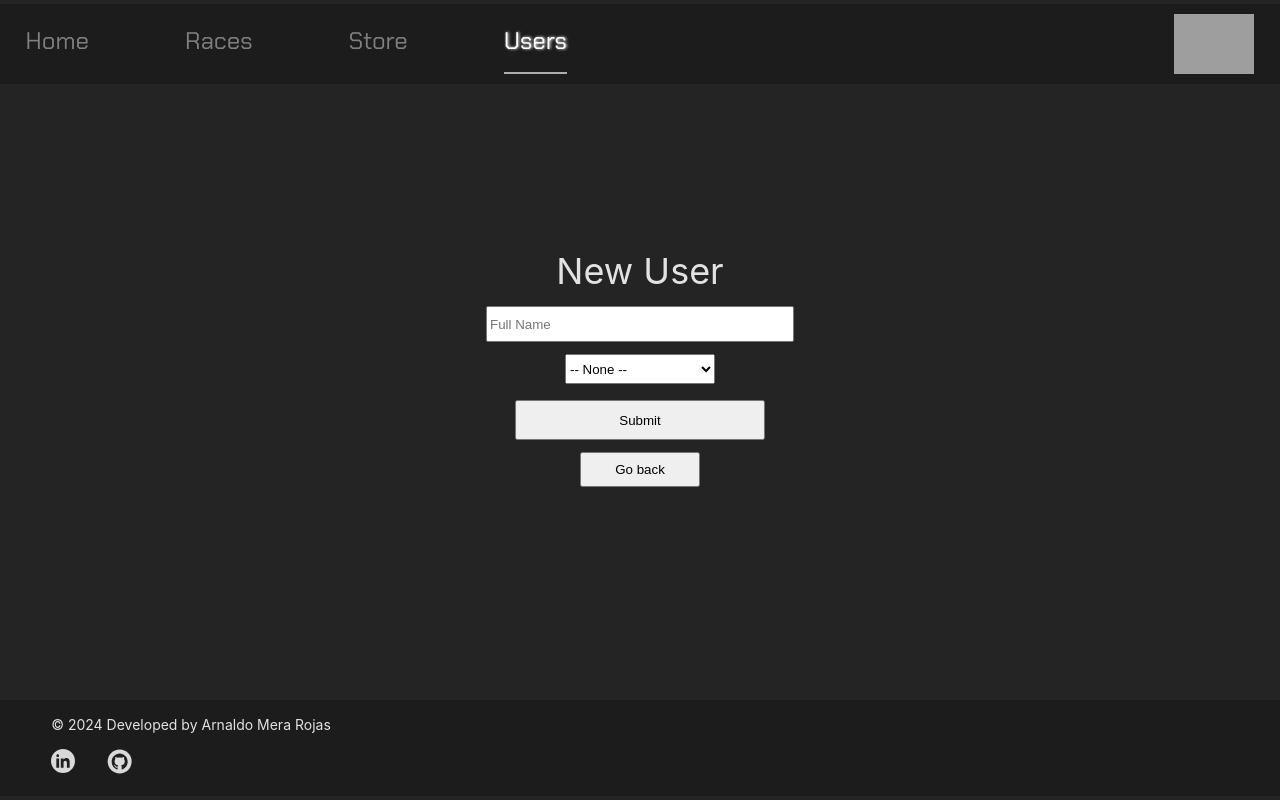
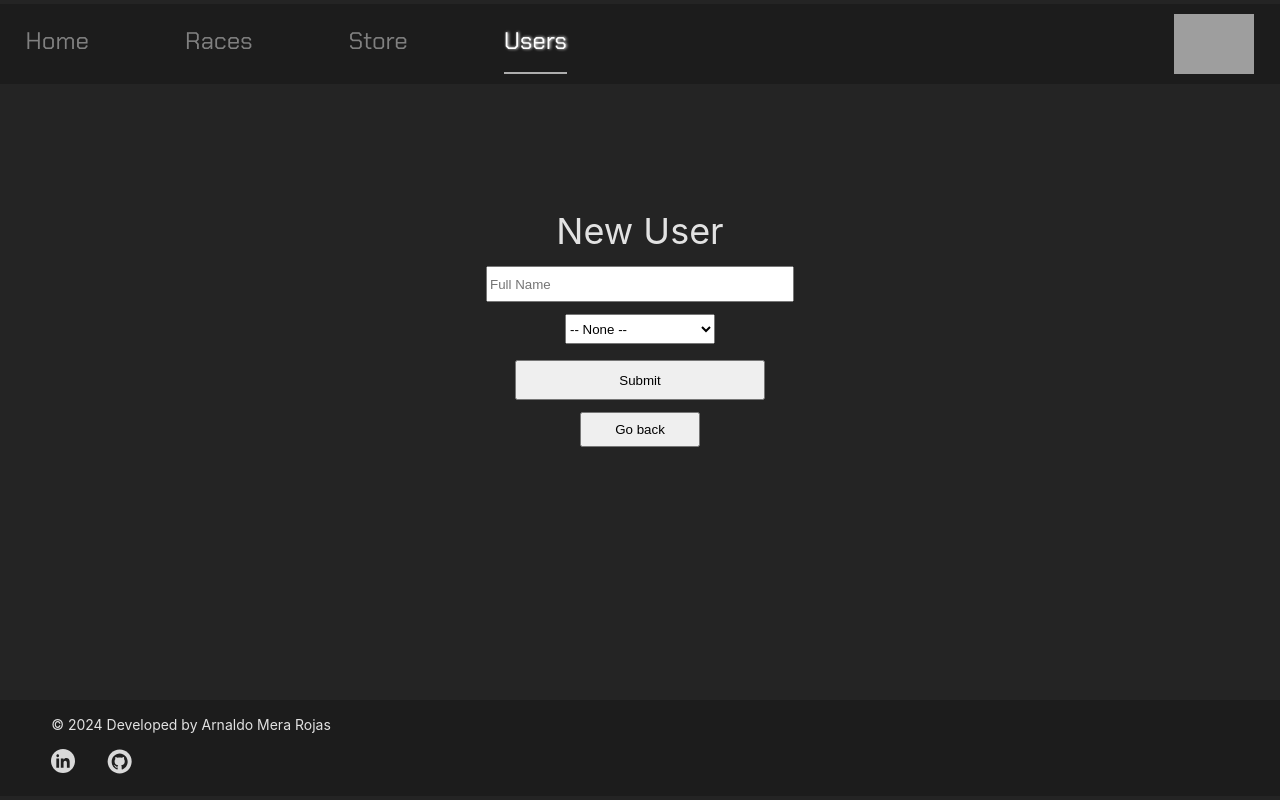
Before and after one commit to forsakenardy/Second-Project, a React (Vite) app: page /Users/FormPage in a window 1280 px wide. Built offline with nearby package versions, Linux system fonts and the light colour scheme; no server answers; the database is empty; grey boxes are pictures that could not be loaded.

Commit message:
armamentinfo height

```diff
--- a/src/styles/ArmamentInfo.css
+++ b/src/styles/ArmamentInfo.css
@@ -1,6 +1,6 @@
 .full-armament-page-2 {
   width: 98vw;
-  height: 72vh;
+  height: 74vh;
 }
 
 .armament-info-buttons {
--- a/src/styles/Form.css
+++ b/src/styles/Form.css
@@ -1,11 +1,9 @@
 .form-content {
     position: relative;
-    top: 5vh;
     left: 50vw;
     translate: -50%;
     width: 35vw;
-    height: 70vh;
-    margin-bottom: 7vh;
+    height: 77vh;
   }
     .formulary {
       text-align: center;
```
